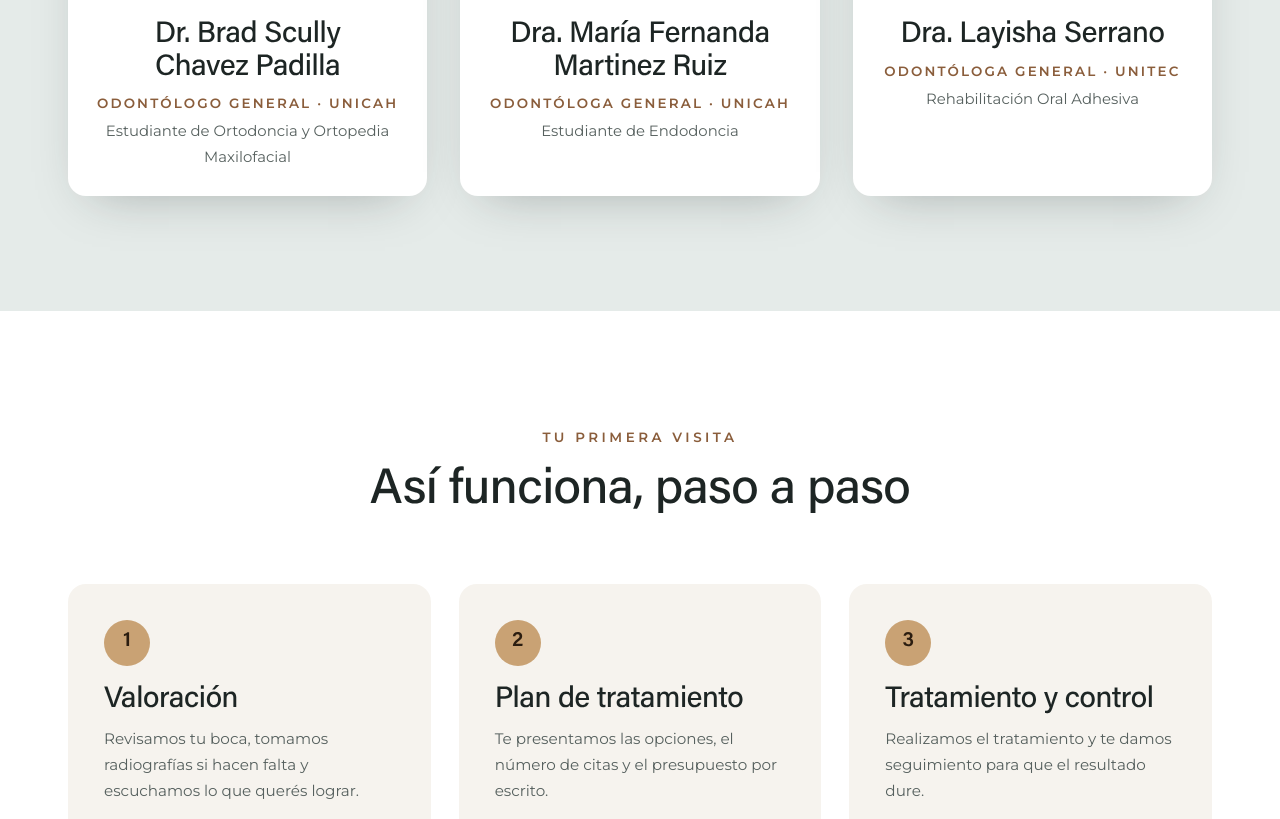
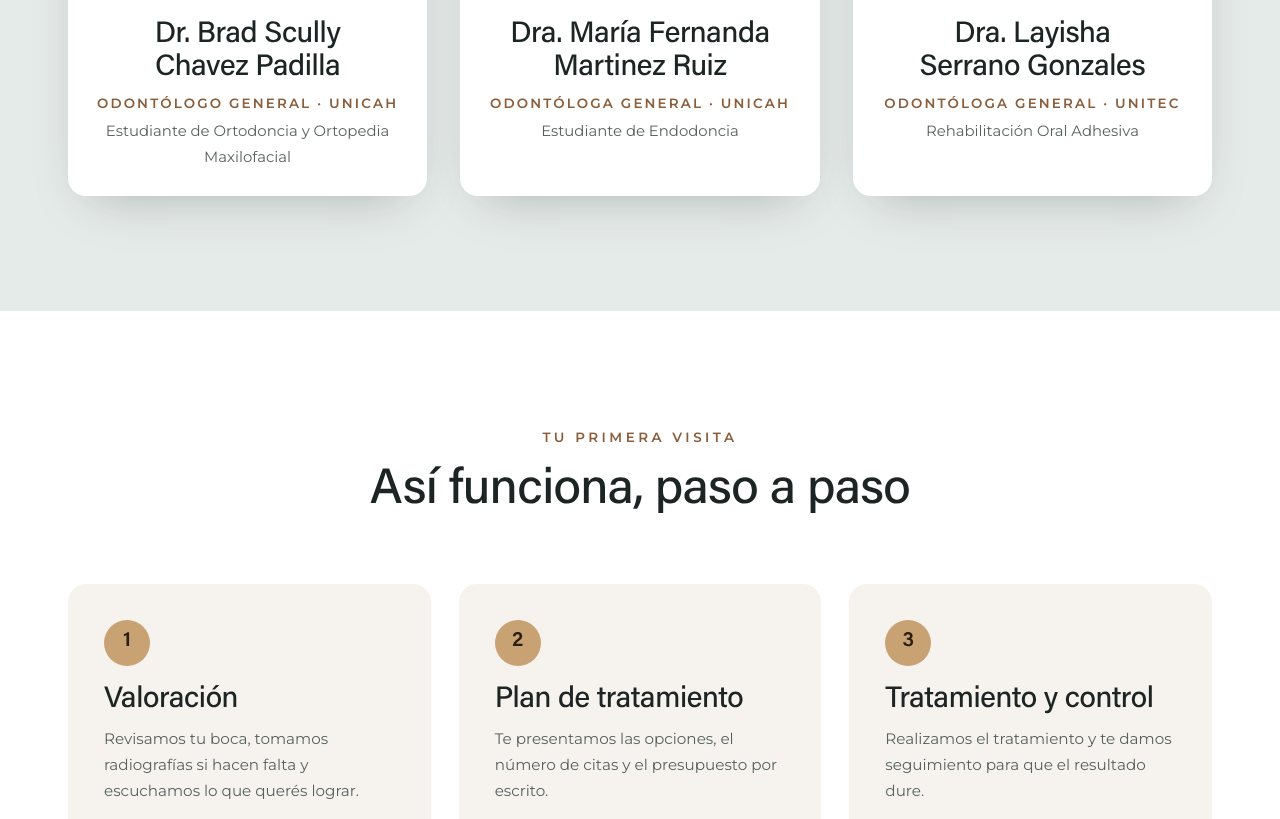
Before and after one commit to Willysert/axis-dental, a plain HTML site: page index.html in a window 1280 px wide. Shown: the part 7562-8381 px from the top of the page. Drawn offline with Linux system fonts and the light colour scheme.

Commit message:
Agregar segundo apellido a la Dra. Layisha
Co-Authored-By: Claude Sonnet 5.5 <noreply@anthropic.com>

```diff
--- a/index.html
+++ b/index.html
@@ -579,9 +579,9 @@ a, button, summary, [role="button"] { touch-action: manipulation; }
           </div>
         </article>
         <article class="doc reveal">
-          <div class="doc-photo"><img src="img/dra-layisha-serrano.jpg" width="900" height="1125" loading="lazy" alt="Dra. Layisha Serrano sonriendo, con uniforme negro, frente al logo de Axis Dental Studio"></div>
+          <div class="doc-photo"><img src="img/dra-layisha-serrano.jpg" width="900" height="1125" loading="lazy" alt="Dra. Layisha Serrano Gonzales sonriendo, con uniforme negro, frente al logo de Axis Dental Studio"></div>
           <div class="doc-body">
-            <h3>Dra. Layisha Serrano</h3>
+            <h3>Dra. Layisha Serrano Gonzales</h3>
             <p class="doc-role">Odontóloga general · UNITEC</p>
             <p>Rehabilitación Oral Adhesiva</p>
           </div>
```
